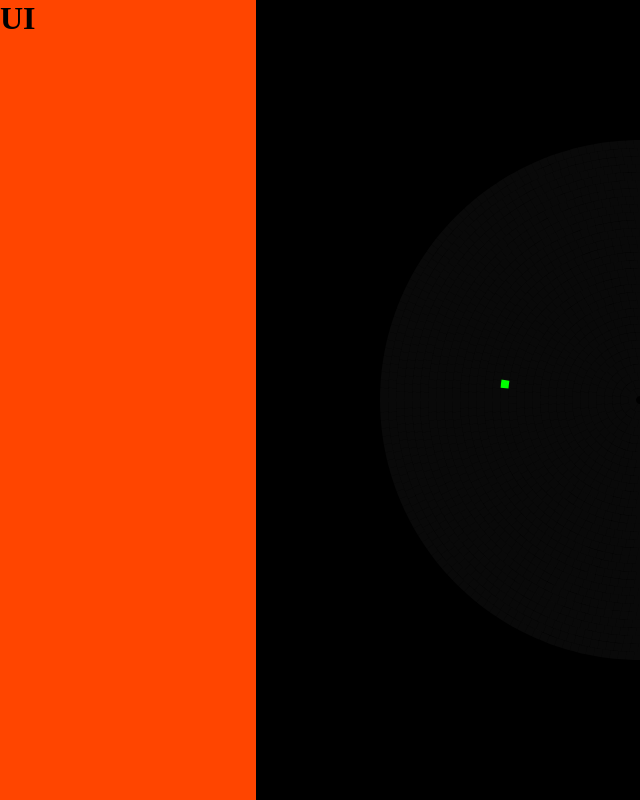
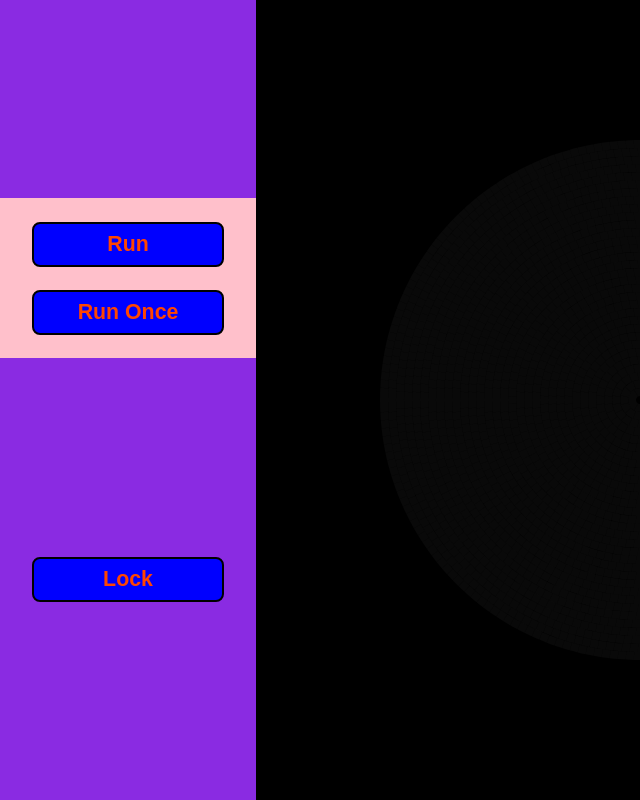
Before and after one commit to almac8/polar_cellullar_automaton, a React (Vite) app: page / in a window 1280 px wide. Shown: the whole page, without its empty margins (0-640 px from the left). Built offline with nearby package versions, Linux system fonts and the light colour scheme.

Commit message:
Play / Pause / Step UI

```diff
--- a/src/Engine/Data.tsx
+++ b/src/Engine/Data.tsx
@@ -2,12 +2,24 @@ import { createContext, Dispatch, ReactNode, SetStateAction, useState } from "re
 
 type EngineData = {
   renderingContext: CanvasRenderingContext2D | undefined,
-  setRenderingContext: Dispatch<SetStateAction<CanvasRenderingContext2D | undefined>>
+  setRenderingContext: Dispatch<SetStateAction<CanvasRenderingContext2D | undefined>>,
+
+  isRunning: boolean,
+  setIsRunning: Dispatch<SetStateAction<boolean>>,
+
+  runOnce: boolean,
+  setRunOnce: Dispatch<SetStateAction<boolean>>
 };
 
 export let engineData: EngineData = {
   renderingContext: undefined,
-  setRenderingContext: () => {}
+  setRenderingContext: () => {},
+
+  isRunning: false,
+  setIsRunning: () => {},
+
+  runOnce: false,
+  setRunOnce: () => {},
 };
 
 export const EngineDataContext = createContext(engineData);
@@ -16,12 +28,23 @@ type EngineDataProviderProps = { children: ReactNode };
 
 export const EngineDataProvider = (props: EngineDataProviderProps) => {
   const [ renderingContext, setRenderingContext ] = useState<CanvasRenderingContext2D | undefined>(undefined);
+  const [ isRunning, setIsRunning ] = useState<boolean>(false);
+  const [ runOnce, setRunOnce ] = useState<boolean>(false);
 
   engineData.renderingContext = renderingContext;
   engineData.setRenderingContext = setRenderingContext;
 
+  engineData.isRunning = isRunning;
+  engineData.setIsRunning = setIsRunning;
+
+  engineData.runOnce = runOnce;
+  engineData.setRunOnce = setRunOnce;
+
   return (
-    <EngineDataContext.Provider value={{ renderingContext, setRenderingContext }}>
+    <EngineDataContext.Provider value={{
+      renderingContext, setRenderingContext,
+      isRunning, setIsRunning,
+      runOnce, setRunOnce }}>
       { props.children }
     </EngineDataContext.Provider>
   );
--- a/src/Engine/Scene.ts
+++ b/src/Engine/Scene.ts
@@ -1,3 +1,4 @@
+import { engineData } from "./Data";
 import PolarTileMap from "./PolarTileMap";
 import Vector2 from "./Vector2";
 
@@ -11,11 +12,15 @@ class Scene {
   }
 
   update(deltatime: number) {
-    this.tilemap.setTileActive(this.activeTile, false);
-    this.activeTile.y++;
-    if(this.activeTile.y >= this.tilemap.getNumTilesInRing(this.activeTile.x)) this.activeTile.y = 0;
+    if(engineData.isRunning || engineData.runOnce) {
+      console.log("Scene: Update");
+      this.tilemap.setTileActive(this.activeTile, false);
+      this.activeTile.y++;
+      if(this.activeTile.y >= this.tilemap.getNumTilesInRing(this.activeTile.x)) this.activeTile.y = 0;
 
-    this.tilemap.setTileActive(this.activeTile, true);
+      this.tilemap.setTileActive(this.activeTile, true);
+      engineData.setRunOnce(false);
+    }
   }
 
   render(renderingContext: CanvasRenderingContext2D) {
--- a/src/components/UI/UI.css
+++ b/src/components/UI/UI.css
@@ -1,5 +1,4 @@
 #UI {
-  background-color: orangered;
   position: fixed;
   top: 0;
   left: 0;
@@ -11,8 +10,23 @@
 
 .open {
   width: 16rem;
+  background-color: blueviolet;
 }
 
 .closed {
   width: 1rem;
+  background-color: orangered;
 }
+
+button {
+  background-color: blue;
+  color: orangered;
+  padding: 0.5rem 2rem;
+  width: 12rem;
+
+  border: 2px solid black;
+  border-radius: 8px;
+
+  font-size: 16pt;
+  font-weight: 900;
+}
--- a/src/components/UI/UI.tsx
+++ b/src/components/UI/UI.tsx
@@ -1,17 +1,19 @@
 import { useState } from "react";
 
 import "./UI.css";
+import UIContent from "./UIContent/UIContent";
 
 const UI = () => {
   const [ isOpen, setIsOpen ] = useState(false);
+  const [ isLocked, setIsLocked ] = useState(false);
 
   return (
     <div
       id="UI"
       className={ isOpen ? "open" : "closed" }
-      onMouseEnter={ () => setIsOpen(true) }
-      onMouseLeave={ () => setIsOpen(false) }>
-      {isOpen && <h1>UI</h1>}
+      onMouseEnter={ () => !isLocked && setIsOpen(true) }
+      onMouseLeave={ () => !isLocked && setIsOpen(false) }>
+      { isOpen && <UIContent isLocked={ isLocked } setIsLocked={ setIsLocked } /> }
     </div>
   )
 };
--- /dev/null
+++ b/src/components/UI/UIContent/EngineControls/EngineControls.css
@@ -0,0 +1,10 @@
+#EngineControls{
+  background-color: pink;
+  width: 100%;
+  height: 10rem;
+
+  display: flex;
+  flex-flow: nowrap column;
+  justify-content: space-evenly;
+  align-items: center;
+}
--- /dev/null
+++ b/src/components/UI/UIContent/EngineControls/EngineControls.tsx
@@ -0,0 +1,16 @@
+import { useContext } from "react";
+import { EngineDataContext } from "../../../../Engine/Data";
+import "./EngineControls.css";
+
+const EngineControls = () => {
+  const engineDataContext = useContext(EngineDataContext);
+
+  return (
+    <div id="EngineControls">
+      <button onClick={ () => engineDataContext.setIsRunning(!engineDataContext.isRunning) }>{ engineDataContext.isRunning ? "Pause" : "Run" }</button>
+      { !engineDataContext.isRunning && <button onClick={ () => engineDataContext.setRunOnce(true) }>Run Once</button> }
+    </div>
+  )
+};
+
+export default EngineControls;
--- /dev/null
+++ b/src/components/UI/UIContent/UIContent.css
@@ -0,0 +1,9 @@
+#UIContent {
+  width: 100%;
+  height: 100%;
+
+  display: flex;
+  flex-flow: nowrap column;
+  justify-content: space-evenly;
+  align-items: center;
+}
--- /dev/null
+++ b/src/components/UI/UIContent/UIContent.tsx
@@ -0,0 +1,17 @@
+import { Dispatch, SetStateAction } from "react";
+import EngineControls from "./EngineControls/EngineControls";
+import "./UIContent.css";
+
+type UIContentProps = {
+  isLocked: boolean,
+  setIsLocked: Dispatch<SetStateAction<boolean>>
+}
+
+const UIContent = (props: UIContentProps) => (
+  <div id="UIContent">
+    <EngineControls />
+    <button onClick={ () => props.setIsLocked(!props.isLocked) }>{ props.isLocked ? "Unlock" : "Lock"}</button>
+  </div>
+);
+
+export default UIContent;
```
